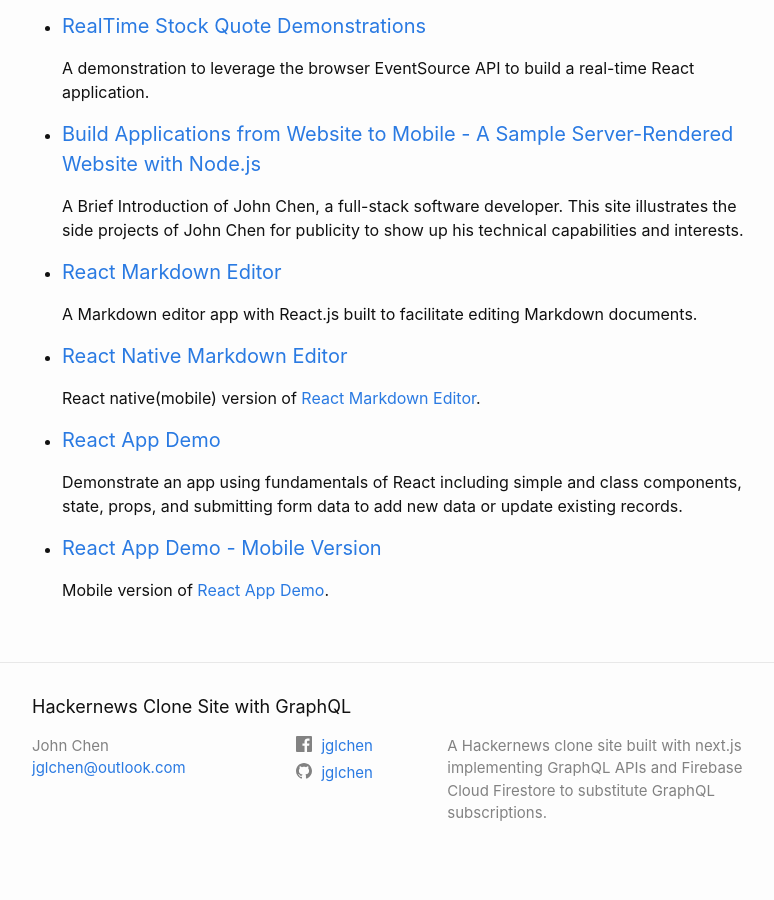
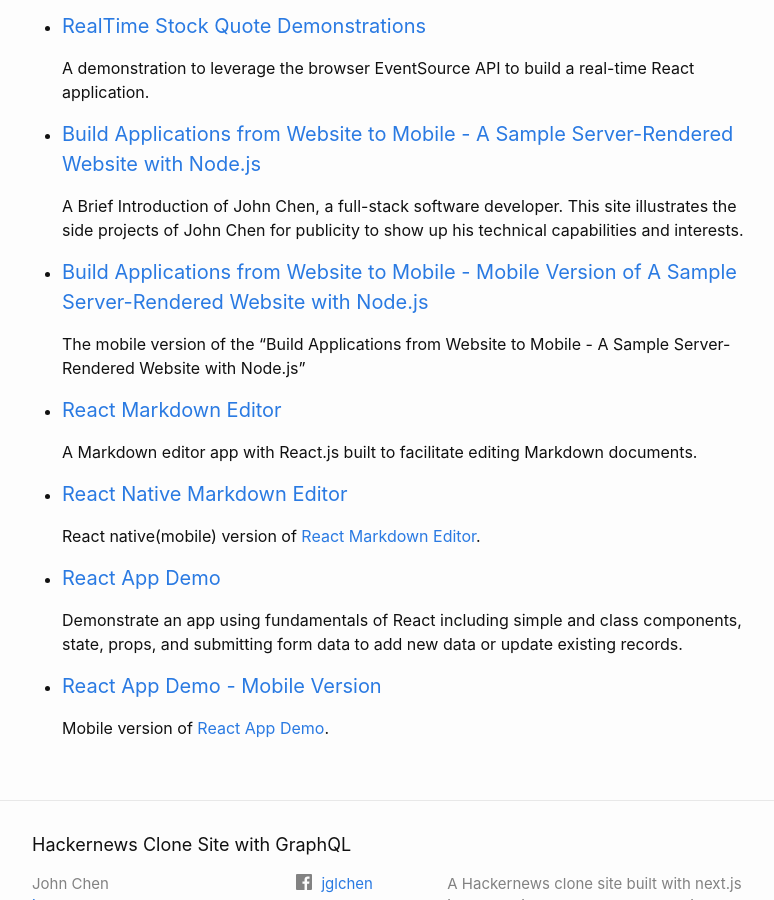
Before and after one commit to jglchen/hackernews-nextjs-apollo, a Jekyll site: the page built from about.md, in a window 1280 px wide and 900 px high, scrolled down 1764 px. Shown: the whole window, without its empty margins (238-1012 px from the left). Built offline with Jekyll 4.4.1, drawn with Linux system fonts in a browser that asks for light colours.

Commit message:
Update about.md

```diff
--- a/about.md
+++ b/about.md
@@ -57,6 +57,9 @@ This is a project of my [Side Project Series](https://jglchen.github.io/), liste
 - #### [Build Applications from Website to Mobile - A Sample Server-Rendered Website with Node.js](https://jglchen.github.io/nextjs-projects/)
     A Brief Introduction of John Chen, a full-stack software developer. This site illustrates the side projects of John Chen for publicity to show up his technical capabilities and interests.
 
+- #### [Build Applications from Website to Mobile - Mobile Version of A Sample Server-Rendered Website with Node.js](https://jglchen.github.io/react-native-nextjs-projects/)
+    The mobile version of the "Build Applications from Website to Mobile - A Sample Server-Rendered Website with Node.js"
+
 - #### [React Markdown Editor](https://jglchen.github.io/react-md-editor/)
     A Markdown editor app with React.js built to facilitate editing Markdown documents.
 
```
